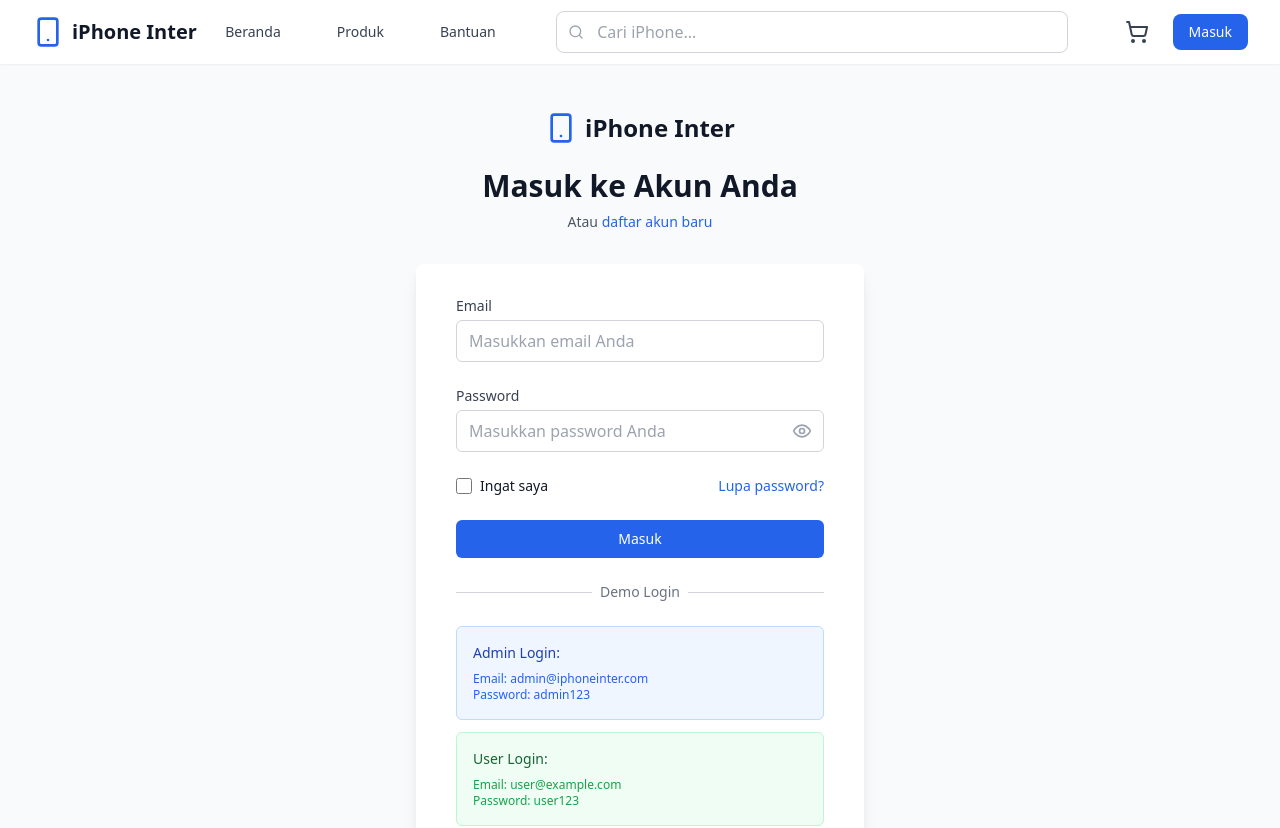
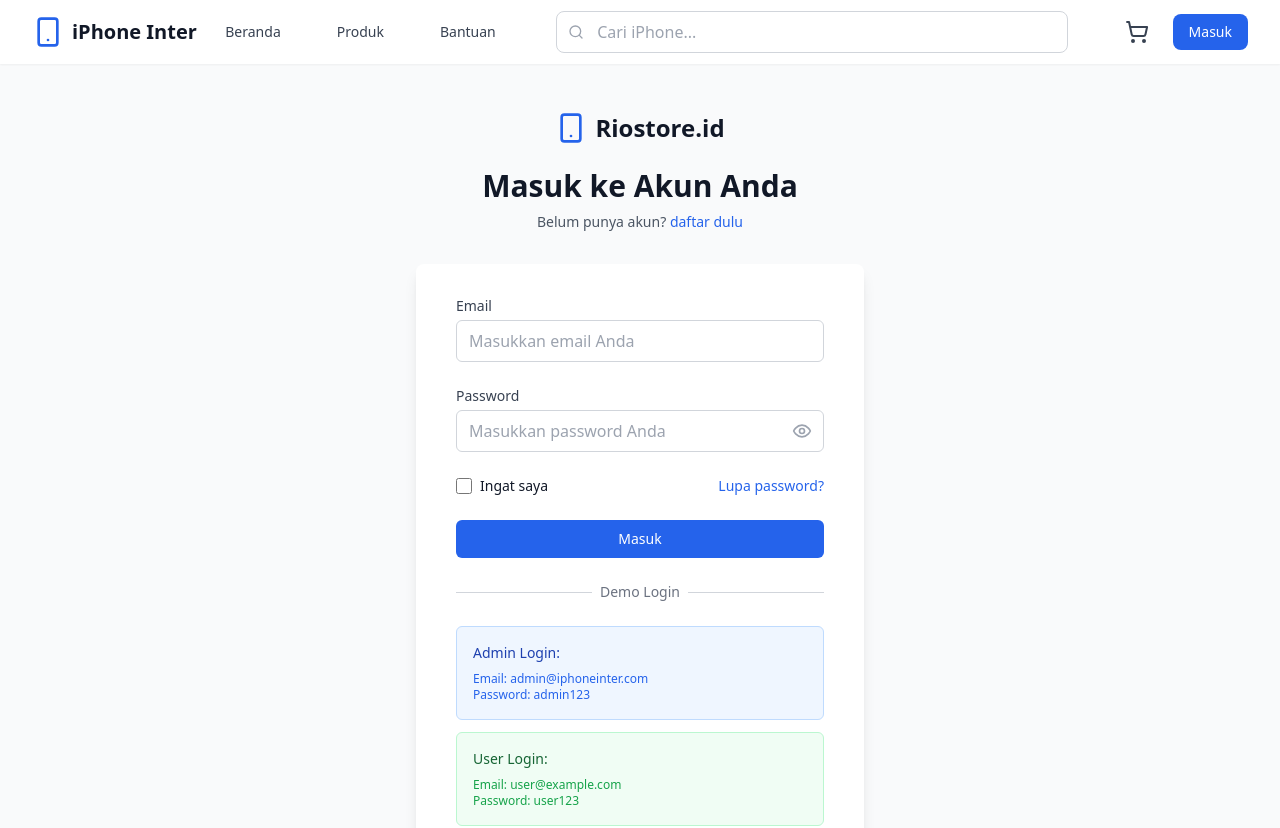
Before and after one commit to Rio-Prayoga/tokoiphone, a React (Vite) app: page /login in a window 1280 px wide. Shown: the top 828 px of the page. Built offline with nearby package versions, Linux system fonts and the light colour scheme.

Commit message:
Update Login.tsx

```diff
--- a/src/pages/Login.tsx
+++ b/src/pages/Login.tsx
@@ -54,16 +54,16 @@
         <div className="flex justify-center">
           <div className="flex items-center space-x-2">
             <Smartphone className="h-8 w-8 text-blue-600" />
-            <span className="text-2xl font-bold text-gray-900">iPhone Inter</span>
+            <span className="text-2xl font-bold text-gray-900">Riostore.id</span>
           </div>
         </div>
         <h2 className="mt-6 text-center text-3xl font-bold text-gray-900">
           Masuk ke Akun Anda
         </h2>
         <p className="mt-2 text-center text-sm text-gray-600">
-          Atau{' '}
+          Belum punya akun?{' '}
           <Link to="/register" className="font-medium text-blue-600 hover:text-blue-500">
-            daftar akun baru
+            daftar dulu
           </Link>
         </p>
       </div>
```
